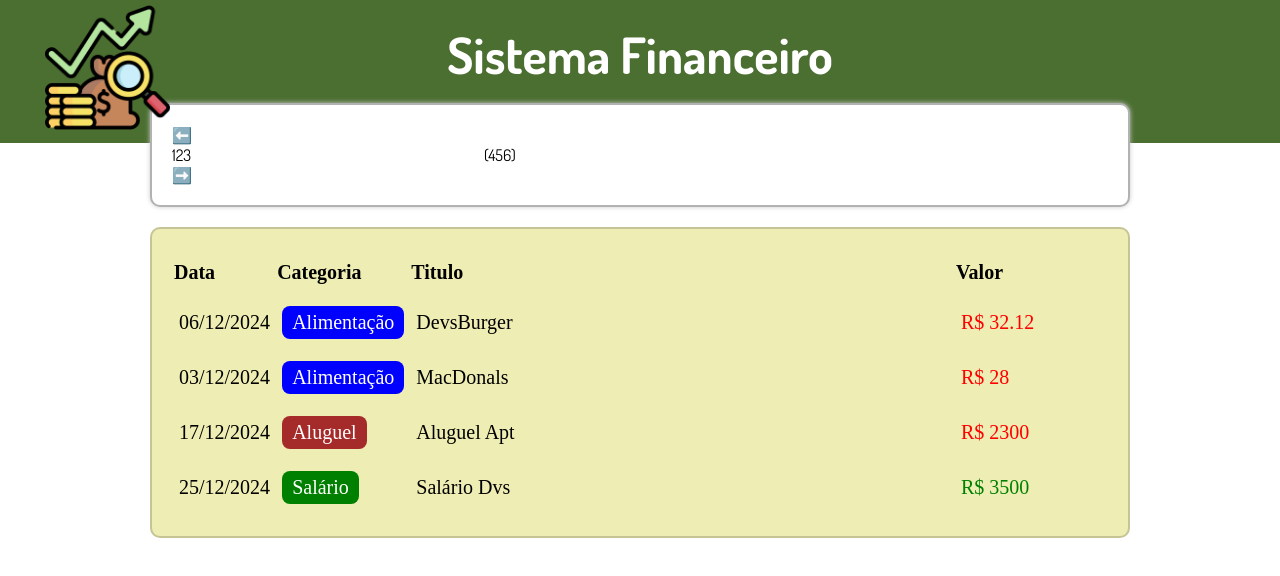
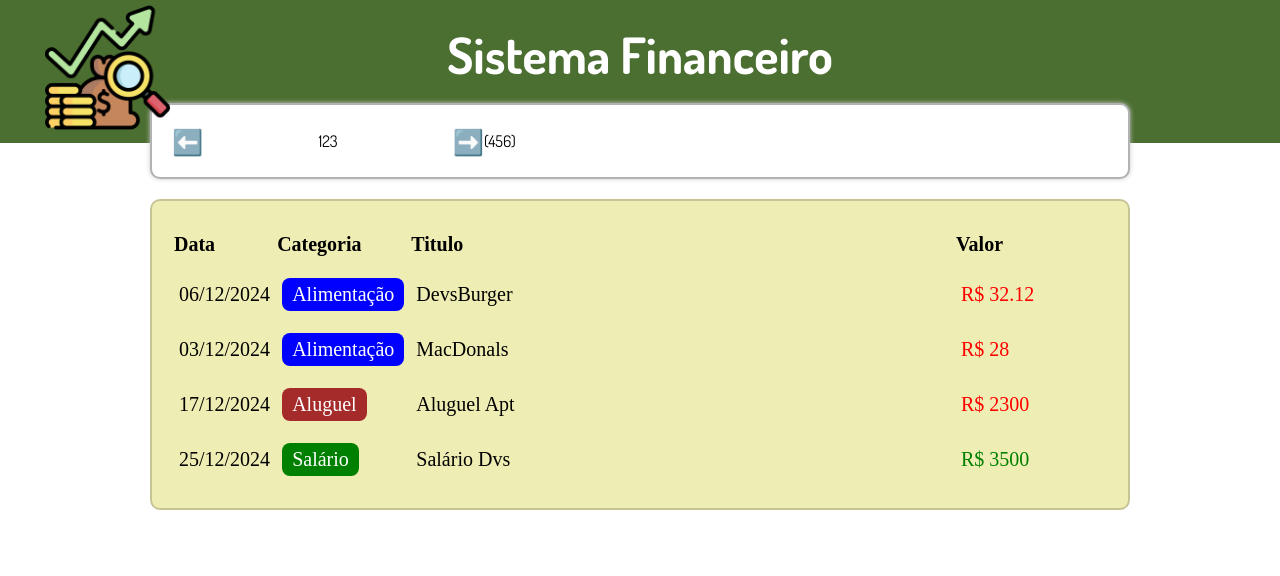
Before and after one commit to AndrePacolla/expense-tracker-, a React (Vite) app: page / in a window 1280 px wide. Shown: the top 576 px of the page. Built offline with nearby package versions, Linux system fonts and the light colour scheme.

Commit message:
estrutuando area month

```diff
--- a/src/components/Info Area/index.tsx
+++ b/src/components/Info Area/index.tsx
@@ -4,9 +4,8 @@ import * as C from "./style";
 
 export const InfoArea = () =>{
     return (
+      <C.Container>
 
-
-      <C.Container>
         <C.MonthArea>
             <C.MonthArrow>⬅️</C.MonthArrow>
             <C.MonthTitle>123</C.MonthTitle>
--- a/src/components/Info Area/style.ts
+++ b/src/components/Info Area/style.ts
@@ -13,17 +13,18 @@ export const Container = styled.div`
 
 export const MonthArea = styled.div`
     flex:1;
-
-
+    display: flex;
+    align-items: center;
 `;
 
 export const MonthArrow = styled.div`
-
-
+    text-align: center;
+    font-size: 25px;
+    cursor: pointer;
 `;
 export const MonthTitle = styled.div`
-
-
+    flex: 1;
+    text-align: center;
 `;
 export const ResumeArea = styled.div`
     flex: 2;
```
Lines whose indentation alone changed are shown as unchanged.
